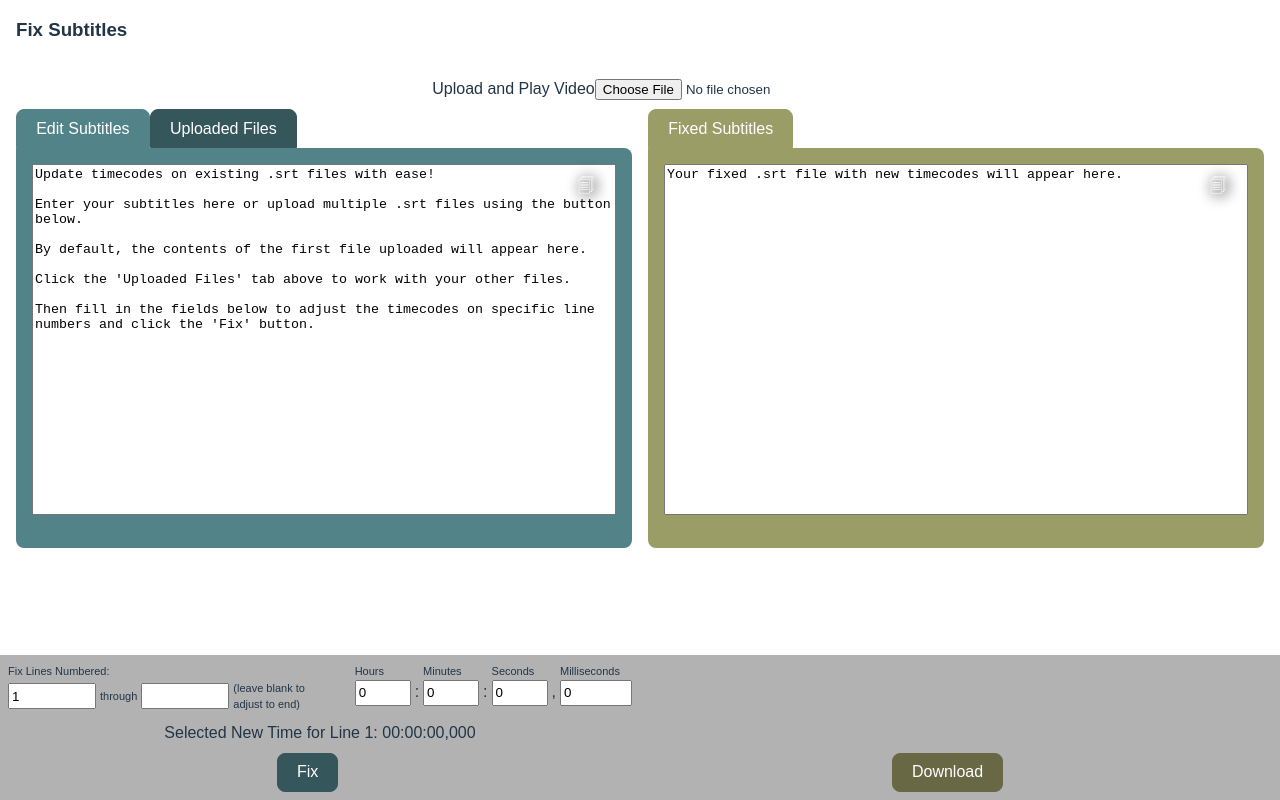
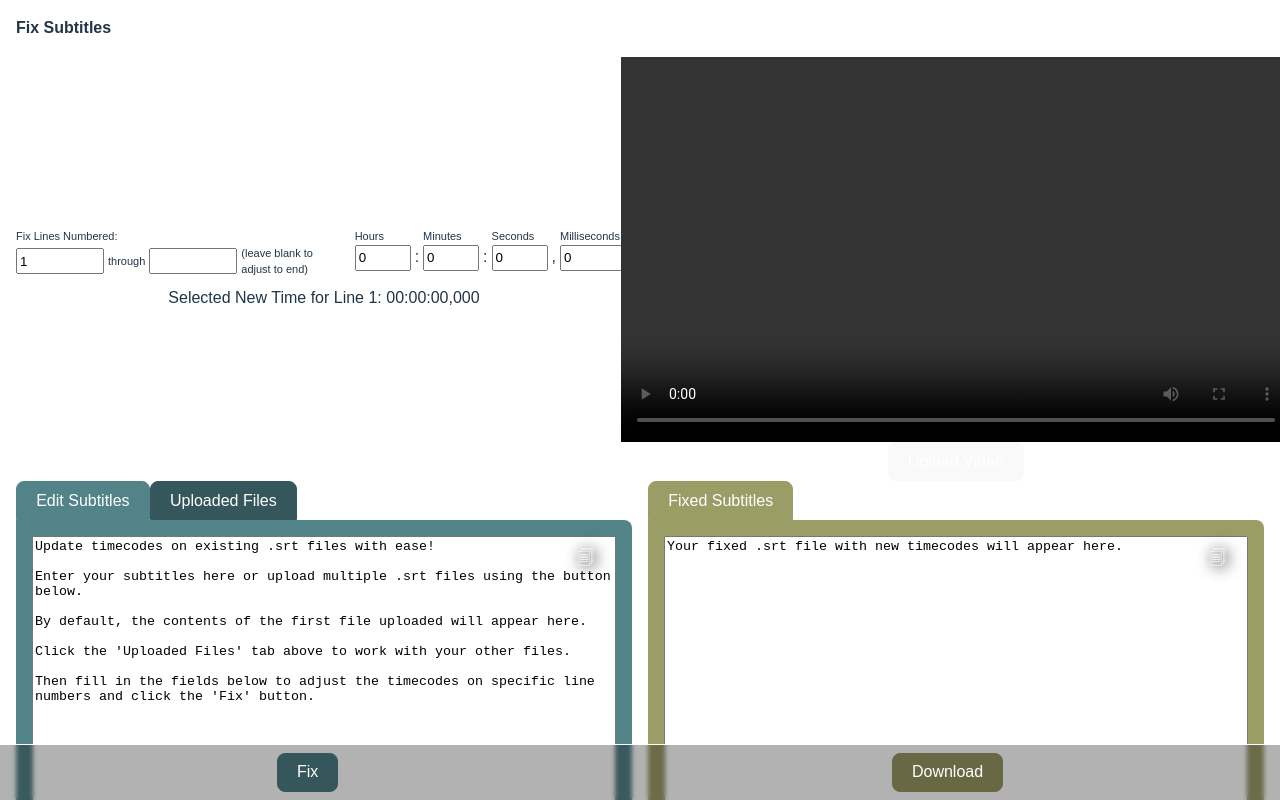
Before and after one commit to mrnolanhenry/srt-client, a React (Vite) app: page / in a window 1280 px wide. Shown: the top 800 px of the page. Built offline with nearby package versions, Linux system fonts and the light colour scheme.

Commit message:
mainly styling improvements

```diff
--- a/src/App.css
+++ b/src/App.css
@@ -7,11 +7,10 @@
 }
 
 #mainContent {
-  height: calc(100vh - 60px);
-}
-
-#footerSpacer {
-  margin-bottom: 60px; /* Height of the sticky footer */
+  /* height: calc(100vh - 60px); */
+  flex-direction: column;
+  flex: 1;
+  margin-bottom: 60px; /* height of the footer */
 }
 
 .flex-column {
@@ -121,14 +120,9 @@ textarea.no-resize {
   margin-bottom: .5rem;
 }
 
-#inputContainerColumn {
-  width: 50%;
-}
-
-#outputContainerColumn {
-  width: 50%;
-}
-
+#inputContainerColumn,
+#outputContainerColumn,
+#videoContainerColumn,
 #controlColumn {
   width: 50%;
 }
@@ -136,11 +130,9 @@ textarea.no-resize {
 #headerRow {
   border-bottom: 1px solid white;
   box-sizing: border-box;
-  padding-bottom: 1rem;
   align-items: center;
-
   text-align: start;
-  h3 {
+  h4 {
     margin: .5rem 0 .5rem 0;
   }
   small {
@@ -157,7 +149,3 @@ textarea.no-resize {
     background-color: color-mix(in oklab, rgba(155, 157, 103, 1) 90%, black);
     border-color: color-mix(in oklab, rgba(155, 157, 103, 1) 90%, black);
 }
-
-#controlRow {
-  padding-top: 8px;
-}
--- a/src/App.tsx
+++ b/src/App.tsx
@@ -1,15 +1,16 @@
 import { useEffect, useRef, useState } from 'react';
 import './App.css';
-import type { FileContent } from './interfaces/FileContent';
-import TimeControl from './components/TimeControl/TimeControl';
-import LineNumberControl from './components/LineNumberControl/LineNumberControl';
-import SubtitleFixer from './components/SubtitleFixer/SubtitleFixer';
-import TimeUtils from './utilities/TimeUtils';
 import Time from './classes/Time';
 import InputContainer from './components/InputContainer/InputContainer';
+import LineNumberControl from './components/LineNumberControl/LineNumberControl';
 import OutputContainer from './components/OutputContainer/OutputContainer';
+import StickyFooter from './components/StickyFooter/StickyFooter';
+import SubtitleFixer from './components/SubtitleFixer/SubtitleFixer';
+import TimeControl from './components/TimeControl/TimeControl';
 import VideoUploadAndPlayer from './components/VideoUploadAndPlayer/VideoUploadAndPlayer';
-import StickyFooter from './components/StickyFooter/StickyFooter';
+import useDebounce from './hooks/useDebounce';
+import type { FileContent } from './interfaces/FileContent';
+import TimeUtils from './utilities/TimeUtils';
 import SubtitleUtils from './utilities/SubtitleUtils';
 
 function App() {
@@ -22,6 +23,7 @@ function App() {
   const [textInputs, setTextInputs] = useState<string[]>([INSTRUCTIONS_TEXT]);
   const [textOutput, setTextOutput] = useState<string>('Your fixed .srt file with new timecodes will appear here.');
   const [cues, setCues] = useState<VTTCue[]>([]);
+  const debouncedCues = useDebounce(cues, 500);
   const [fileContents, setFileContents] = useState<FileContent[]>([]);
   const [lineStartInput, setLineStartInput] = useState<number>(1);
   const [lineStopInput, setLineStopInput] = useState<number | null>(null);
@@ -64,6 +66,11 @@ function App() {
 
   const handleTextOutputChange = (event: any) => {
     setTextOutput(event.target.value);
+    // need to also update cues in case user manually edits output textarea (e.g. to add new lines or remove lines)
+    // TODO: could perform some validation here to make sure the text is in the correct format before updating cues, but for now will just assume user is inputting valid subtitle text
+    // TODO: could be more efficient and only update cues that were changed vs. regenerating all cues, but this is simpler to implement for now and performance should be fine for typical subtitle file sizes
+    const newCues = SubtitleUtils.convertLinesToCues(event.target.value.split("\n"));
+    setCues(newCues);
   };
 
   const handleFixSubtitles = (newData: string) => {
@@ -164,22 +171,55 @@ function App() {
           <div className="flex-column full-width centered-column padded-column">
             <div id="headerRow" className="flex-row section-row">
               <div className="flex-column">
-                <h3>Fix Subtitles</h3>
+                <h4>Fix Subtitles</h4>
               </div>
             </div>
           </div>
           <div className="flex-column full-width centered-column">
-              <div id="videoUploadRow" className="flex-row section-row centered-row">
+            <div className="flex-row">
+              <div id="controlColumn" className="flex-column centered-column">
+                <div className="section-row flex-row spaced-between-row full-width">
+                  <div className="flex-column padded-column">
+                    <LineNumberControl
+                      lineStartInput={lineStartInput}
+                      lineStopInput={lineStopInput}
+                      handleLineStartInputChange={handleLineStartInputChange}
+                      handleLineStopInputChange={handleLineStopInputChange}
+                    />
+                  </div>
+                  <div className="flex-column padded-column">
+                    <TimeControl
+                      timeInput={timeInput}
+                      lineStartInput={lineStartInput}
+                      handleHoursChange={handleHoursChange}
+                      handleMinutesChange={handleMinutesChange}
+                      handleSecondsChange={handleSecondsChange}
+                      handleMillisecondsChange={handleMillisecondsChange}
+                    />
+                  </div>
+                </div>
+                <div className="flex-row centered-row full-width">
+                  <div className="flex-column padded-column">
+                    <div className="flex-row centered-row">
+                      <div className="flex-column">
+                        <span>Selected New Time for Line {lineStartInput}: {TimeUtils.getDisplayTime(timeInput)}</span>
+                      </div>
+                    </div>
+                  </div>
+                </div>
+              </div>
+              <div id="videoContainerColumn" className="flex-column centered-column">
                 <VideoUploadAndPlayer
-                  cues={cues}
+                  cues={debouncedCues}
                   videoRef={videoRef as React.RefObject<HTMLVideoElement>}
                   timeInput={timeInput}
                 />
               </div>
+            </div>
           </div>
           <div className="flex-column full-width centered-column">
             <div className="flex-row section-row">
-              <div id="inputContainerColumn"className="flex-column padded-column">
+              <div id="inputContainerColumn" className="flex-column padded-column">
                 <InputContainer
                   fileContents={fileContents}
                   scrollRef={refInputTextArea as React.RefObject<HTMLTextAreaElement>}
@@ -199,43 +239,8 @@ function App() {
               </div>
             </div>
           </div>
-          <div id="footerSpacer">
-          </div>
         </div>
         <StickyFooter>
-          <div id="controlRow"className="flex-row">
-            <div id="controlColumn" className="flex-column centered-column">
-              <div className="section-row flex-row spaced-between-row full-width">
-                <div className="flex-column padded-column">
-                  <LineNumberControl
-                    lineStartInput={lineStartInput}
-                    lineStopInput={lineStopInput}
-                    handleLineStartInputChange={handleLineStartInputChange}
-                    handleLineStopInputChange={handleLineStopInputChange}
-                  />
-                </div>
-                <div className="flex-column padded-column">
-                  <TimeControl
-                    timeInput={timeInput}
-                    lineStartInput={lineStartInput}
-                    handleHoursChange={handleHoursChange}
-                    handleMinutesChange={handleMinutesChange}
-                    handleSecondsChange={handleSecondsChange}
-                    handleMillisecondsChange={handleMillisecondsChange}
-                  />
-                </div>
-              </div>
-              <div className="flex-row centered-row full-width">
-                <div className="flex-column padded-column">
-                  <div className="flex-row centered-row">
-                    <div className="flex-column">
-                      <span>Selected New Time for Line {lineStartInput}: {TimeUtils.getDisplayTime(timeInput)}</span>
-                    </div>
-                  </div>
-                </div>
-              </div>
-            </div>
-          </div>
           <div className="flex-row spaced-around-row padded-row">
             <div className="flex-column">
               <div className="flex-row">
--- a/src/components/CopyTextButton/CopyTextButton.css
+++ b/src/components/CopyTextButton/CopyTextButton.css
@@ -1,7 +1,7 @@
 .copy-text-button {
-    /* position: absolute; */
-    /* TODO: Try this out - revert back to absolute, which was working, if necessary */
-    position: fixed;
+    position: absolute;
+    /* TODO: Try position: fixed for a behavior that might be better for textareas that extend past the bottom of the page */
+    /* position: fixed; */
     margin: 10px 22px 0 0;
     float: right;
     z-index: 999;
--- a/src/components/FileUpload/FileUpload.css
+++ b/src/components/FileUpload/FileUpload.css
@@ -1,8 +1,5 @@
 #srtInputFile {
     display: none;
-    /* could use display: none, but this is better for accessibility purposes */
-    /* position: absolute;
-    bottom: -300px; */
 }
 
 .file-upload-label {
--- /dev/null
+++ b/src/components/VideoUploadAndPlayer/VideoUploadAndPlayer.css
@@ -0,0 +1,3 @@
+#videoInput {
+    display: none;
+}
--- a/src/components/VideoUploadAndPlayer/VideoUploadAndPlayer.tsx
+++ b/src/components/VideoUploadAndPlayer/VideoUploadAndPlayer.tsx
@@ -1,4 +1,5 @@
 import React, { useState, useRef, useEffect } from 'react';
+import './VideoUploadAndPlayer.css';
 
 interface VideoUploadAndPlayerProps {
   cues: VTTCue[];
@@ -9,6 +10,7 @@ interface VideoUploadAndPlayerProps {
 const VideoUploadAndPlayer = ({cues, videoRef, timeInput}: VideoUploadAndPlayerProps) => {
   const [videoSrc, setVideoSrc] = useState<string | null>(null);
   const [isNewUpload, setIsNewUpload] = useState(false);
+  const label = "Upload Video";
 
   const fileInputRef = useRef<HTMLInputElement>(null);
 
@@ -85,27 +87,32 @@ const VideoUploadAndPlayer = ({cues, videoRef, timeInput}: VideoUploadAndPlayerP
   };
 
   return (
-    <div>
-      <span>Upload and Play Video</span>
+    <>
+      <div id="videoRow" className="flex-row centered-row">
+        <video
+          controls // Adds default browser controls (play, pause, etc.)
+          height="385"
+          ref={videoRef}
+          src={videoSrc as string}
+          width="670"
+          onCanPlayThrough={handleCanPlayThrough}
+        />
+      </div>
+      <div id="videoUploadRow">
+        <button>
           <input
+                id="videoInput"
             type="file"
             accept="video/*"
             onChange={handleVideoUpload}
             ref={fileInputRef}
           />
-      {videoSrc && (
-        <div style={{ marginTop: '20px' }}>
-          <video
-            controls // Adds default browser controls (play, pause, etc.)
-            height="300"
-            ref={videoRef}
-            src={videoSrc}
-            width="600"
-            onCanPlayThrough={handleCanPlayThrough}
-          />
+          <label htmlFor="videoInput" className="video-upload-label">
+            {label}
+          </label>
+        </button>
       </div>
-      )}
-    </div>
+    </>
   );
 };
 
--- /dev/null
+++ b/src/hooks/useDebounce.ts
@@ -0,0 +1,25 @@
+import { useState, useEffect } from 'react';
+
+//useDebounce hook delays state updates until a specified amount of time has passed without the value changing.
+// This is useful for optimizing performance and preventing excessive re-renders in scenarios like user input or API calls.
+const useDebounce = (value: any, delay: number) => {
+  // State to store the debounced value
+  const [debouncedValue, setDebouncedValue] = useState(value);
+
+  useEffect(() => {
+    // Set a timer to update the debounced value after a delay
+    const timer = setTimeout(() => {
+      setDebouncedValue(value);
+    }, delay);
+
+    // Cleanup function: Cancel the timer if the value changes again
+    // or if the component unmounts
+    return () => {
+      clearTimeout(timer);
+    };
+  }, [value, delay]); // Only re-run the effect if value or delay changes
+
+  return debouncedValue;
+}
+
+export default useDebounce;
```
Lines whose indentation alone changed are shown as unchanged.
